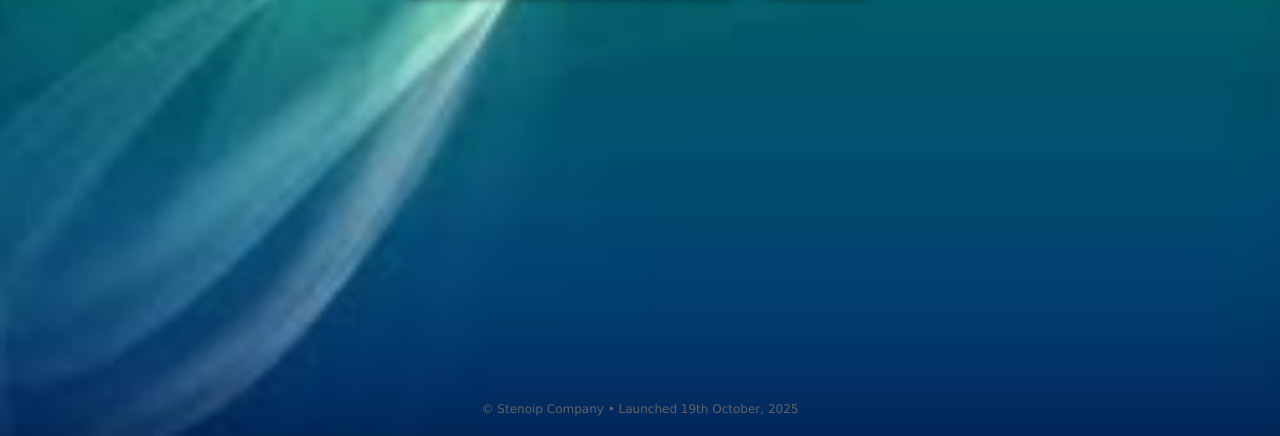
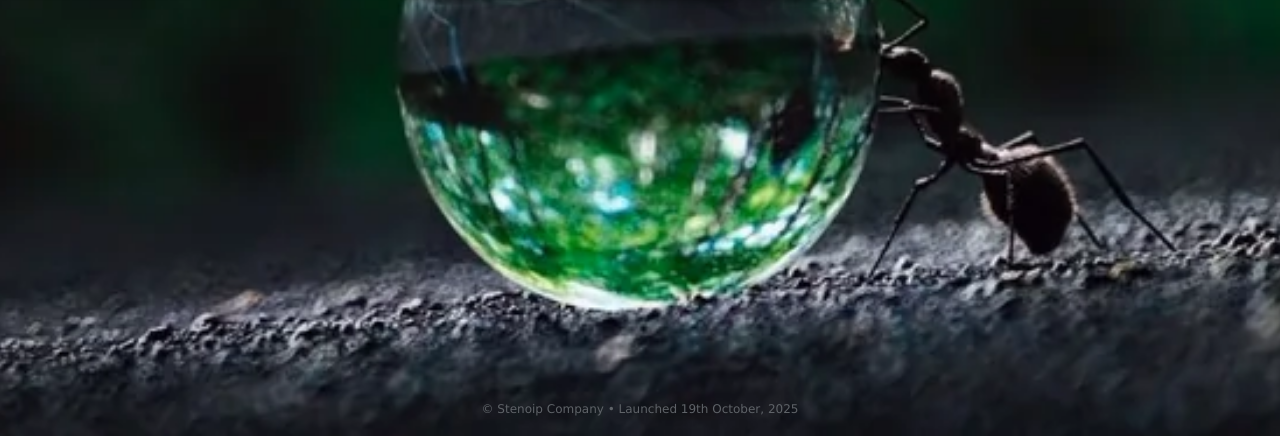
Before and after one commit to stenoip/oodles, a website: page index.html in a window 1280 px wide. Shown: the part 364-800 px from the top of the page. Drawn offline with Linux system fonts and the light colour scheme.

Commit message:
Update index.html

```diff
--- a/index.html
+++ b/index.html
@@ -16,7 +16,7 @@
       display: flex;
       flex-direction: column;
       min-height: 100vh;
-      background-image: url('https://stenoip.github.io/oodles/oodles_wallpaper.png');
+      background-image: url('https://stenoip.github.io/oodles/new_new_wallpaper.png');
       background-size: cover;
       background-attachment: fixed;
       background-position: center;
```
